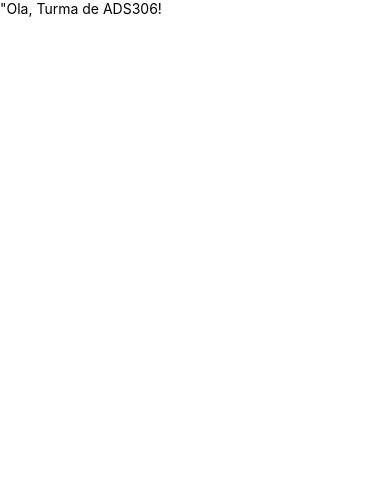
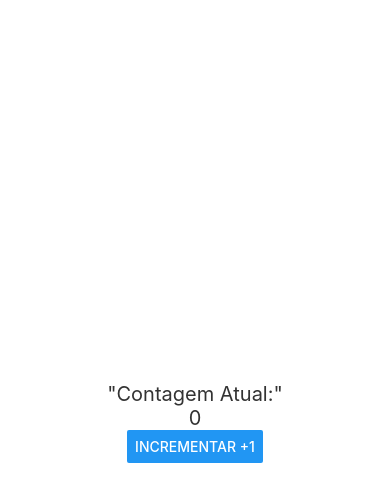
Before and after one commit to analuvidi/INF204-Desenvolvimento-Mobile, a React Native app in the folder projeto/: screen / in a window 390 px wide. Shown: the top 502 px of the page. Built offline with nearby package versions, Linux system fonts and the light colour scheme.

Commit message:
Adiciona contador com useState
Implementa o componente Contador utilizando o hook useState, com botão para incrementar a contagem, conforme o Passo 3 do roteiro da Prática 01.

```diff
--- a/projeto/App.js
+++ b/projeto/App.js
@@ -1,10 +1,18 @@
-import React from "react";
-import { Text, View, StyleSheet } from "react-native";
+import React, { useState } from "react";
+import { Text, View, Button, StyleSheet } from "react-native";
 
-export default function App(){
-  return (
-    <View style={StyleSheet.container}>
-      <Text style={StyleSheet.texto}>"Ola, Turma de ADS306!</Text>
+export default function Contador(){
+  const [contagem, setContagem] = useState(0);
+
+  return(
+    <View style={styles.container}>
+      <Text style={styles.titulo}>"Contagem Atual:"</Text>
+      <Text style={styles.titulo}>{contagem}</Text>
+
+      <Button
+        title="Incrementar +1"
+        onPress={() => setContagem(contagem + 1)}
+      />
     </View>
   );
 }
@@ -14,11 +22,16 @@ const styles = StyleSheet.create({
     flex: 1,
     justifyContent: "center",
     alignItems: "center",
-    backgroundColor: "#e0f7fa"
+    backgroundColor: "#ffffff"
   },
-  texto: {
-    fontSize: 24,
+  titulo: {
+    fontSize: 20,
+    color: "#333333"
+  },
+  numero: {
+    fontSize: 48,
     fontWeight: "bold",
-    color: "#00695c"
+    color: "#4caf50",
+    marginBottom: 20
   }
 });
```
